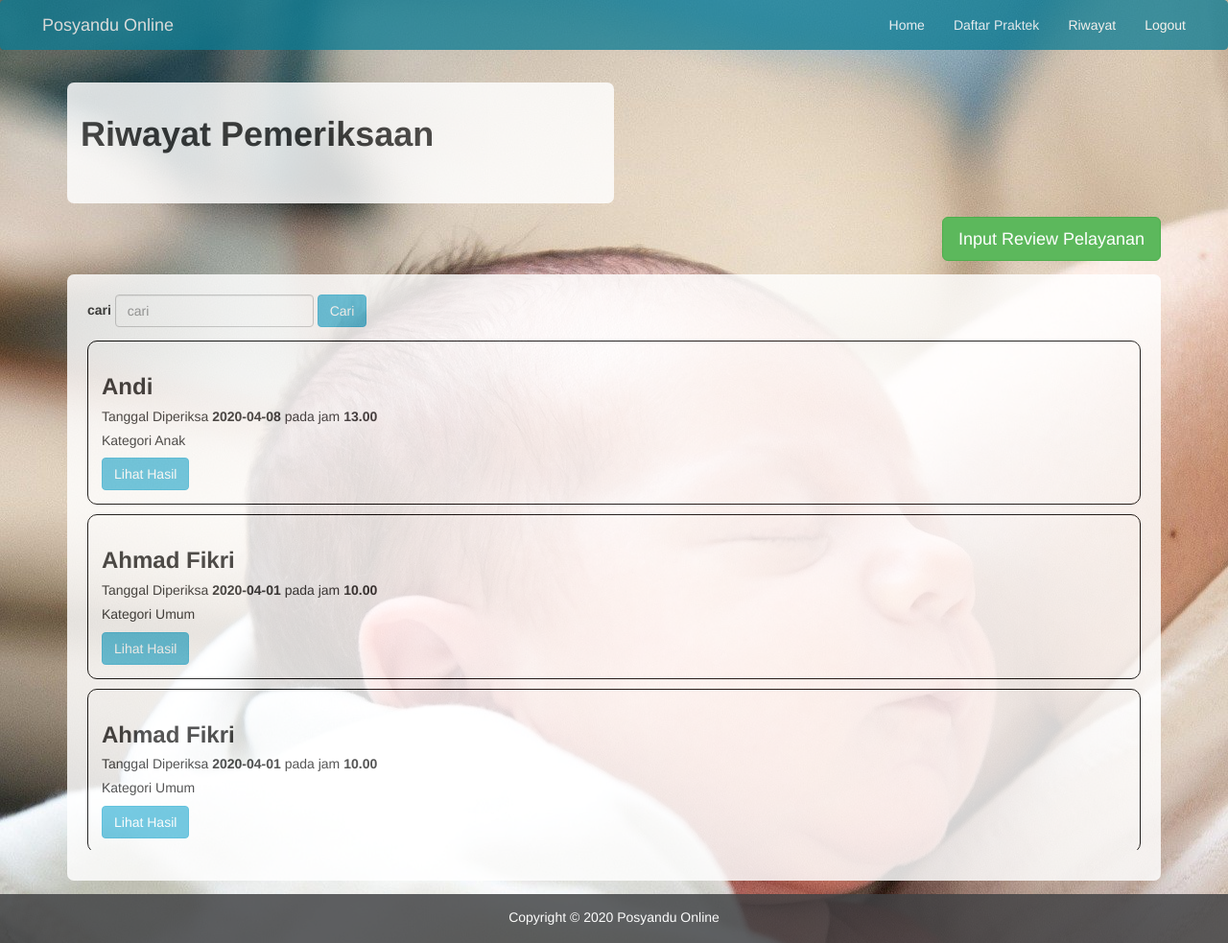
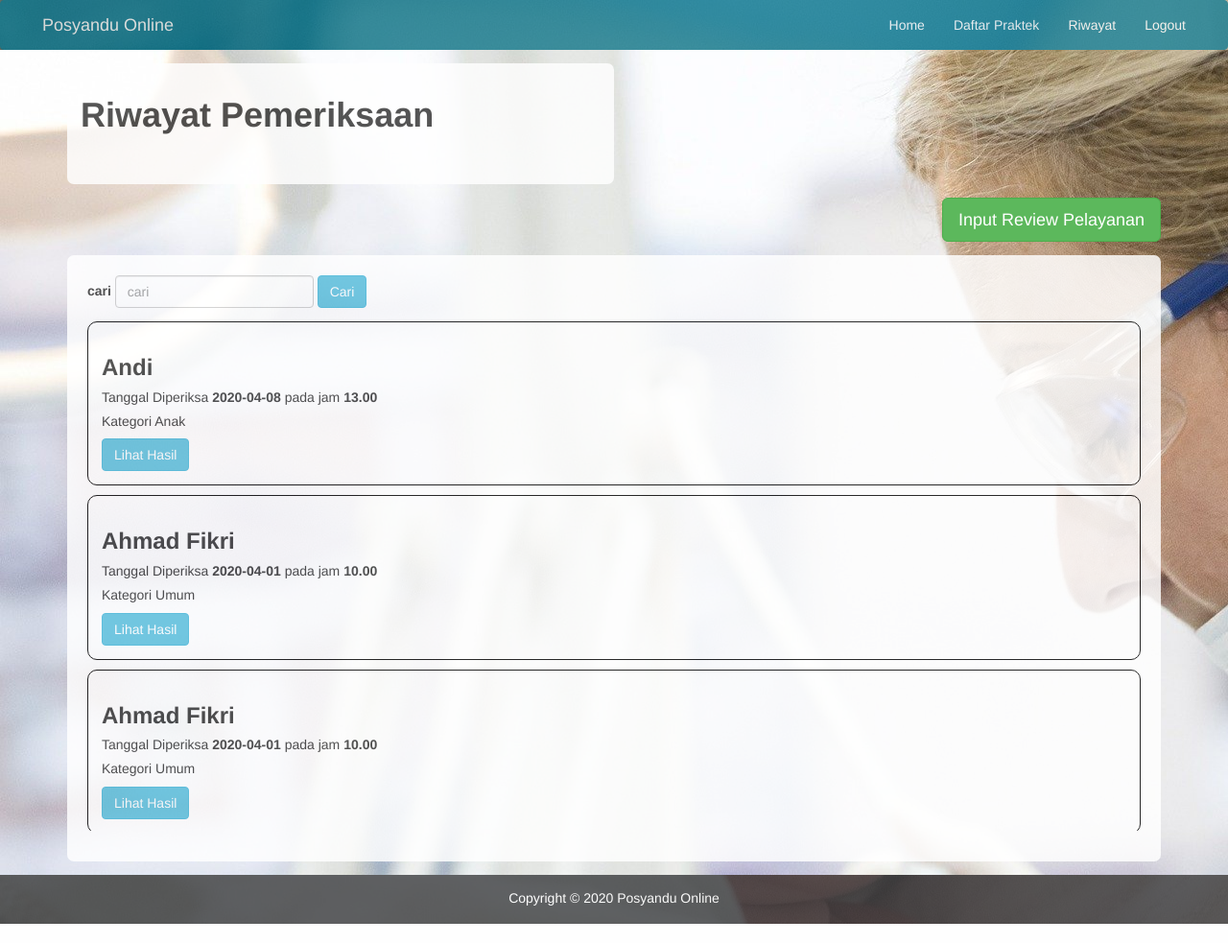
Before and after one commit to ahmadfikri21/Posyandu, a CodeIgniter app: page /Posyandu/Pasien/riwayat in a window 1280 px wide. Shown: the whole page at 96% size. Run offline with CodeIgniter, Linux system fonts and the light colour scheme; data comes from the database, SQL or seed files in the repository; data that the repository does not hold is empty.

Commit message:
update laporan kesehatan dan riwayat

```diff
--- a/application/views/Pasien/homepage.php
+++ b/application/views/Pasien/homepage.php
@@ -5,6 +5,7 @@
     <section class="container-isi">
         <h2><center>Informasi Terbaru</center></h2>
         <?php foreach($informasi as $info): ?>
+        <small> Tanggal Dibuat <Strong><?= $info['tgl_dibuat'] ?></Strong></small>
         <p><?php echo $info['isi'] ?></p>
         <?php endforeach; ?>
     </section>
--- a/application/views/Pasien/laporanKesehatan.php
+++ b/application/views/Pasien/laporanKesehatan.php
@@ -1,3 +1,4 @@
+<div class="body-lap-kesehatan">
     <div class="container">
         <div class="heading-lap-panel">
             <h1>Hasil Pemeriksaan <?= $laporan['nm_pasien'] ?></h1>
@@ -19,3 +20,4 @@
             <a href="<?php echo base_url() ?>Pasien/riwayat" class="btn btn-info"><--Kembali</a>
         </div>
     </div>
+</div>
--- a/application/views/Pasien/riwayat.php
+++ b/application/views/Pasien/riwayat.php
@@ -1,4 +1,5 @@
-<div class="container body-riwayat">
+<div class="body-riwayat">
+    <div class="container">
         <div class="h1-panel">
             <h1><strong>Riwayat Pemeriksaan <?php echo $user ?></strong></h1>
         </div>
@@ -26,3 +27,4 @@
             </div>
         </div>
     </div>
+</div>
--- a/assets/css/style.css
+++ b/assets/css/style.css
@@ -104,6 +104,14 @@ footer p{/* mengatur tulisan di footer */
 
 /*-------------------------------------------------CSS PASIEN---------------------------------------------------------*/
 
+.body-riwayat{
+    background:url('../css/img/doctor.jpg');
+}
+
+.body-lap-kesehatan{
+    background:url('../css/img/doctor.jpg');
+}
+
 .h1-panel{ /*style panel h1 riwayat*/
     background:#fff;
     opacity: 0.83;
@@ -184,6 +192,10 @@ footer p{/* mengatur tulisan di footer */
     width:10%;
 }
 
+.nav-pasien{
+    margin:0;
+}
+
 /*-----------------------------------------------------CSS DOKTER-------------------------------------------------------------*/
 .footer-dk p{
     color:black;
@@ -249,8 +261,8 @@ footer p{/* mengatur tulisan di footer */
     height: 95%;
     padding-top: 5%%;
     padding-left: auto;
+}
 
-}
 .h1-login-dk{
     color: white;
     text-align: center;
```
Lines whose indentation alone changed are shown as unchanged.
